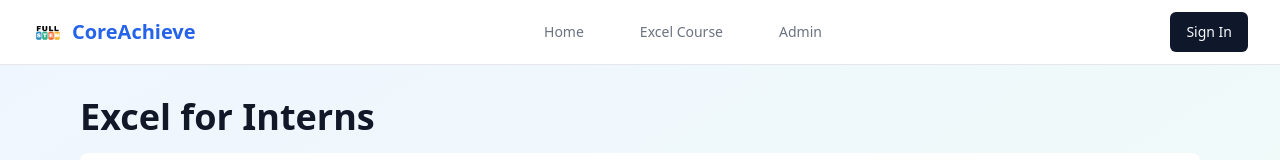
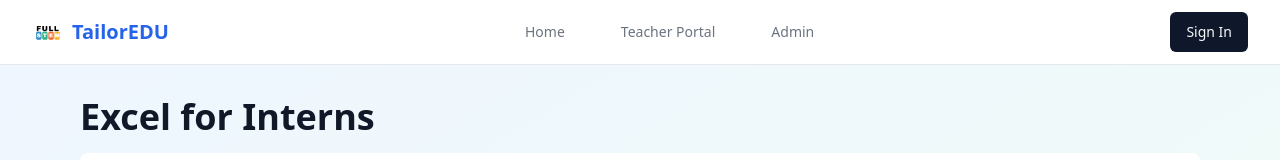
Before and after one commit to shaseaver25/full-stem, a React (Vite) app: page /course/excel in a window 1280 px wide. Shown: the top 160 px of the page. Built offline with nearby package versions, Linux system fonts and the light colour scheme; no server answers; the database is empty.

Commit message:
Fix: Update header and platform name
- Removed the "Excel Course" tab from the header.
- Changed the platform name from "CoreAchieve" to "TailorEDU" in the header.

```diff
--- a/src/components/Header.tsx
+++ b/src/components/Header.tsx
@@ -24,9 +24,9 @@ const Header = () => {
               <img
                 className="h-8 w-auto"
                 src="/lovable-uploads/3674debe-cc91-44e5-b661-71199ab7a186.png"
-                alt="CoreAchieve"
+                alt="TailorEDU"
               />
-              <span className="ml-2 text-xl font-bold text-blue-600">CoreAchieve</span>
+              <span className="ml-2 text-xl font-bold text-blue-600">TailorEDU</span>
             </Link>
           </div>
 
@@ -38,10 +38,10 @@ const Header = () => {
               Home
             </Link>
             <Link
-              to="/excel-course"
+              to="/teacher/auth"
               className="text-gray-500 hover:text-gray-900 px-3 py-2 rounded-md text-sm font-medium"
             >
-              Excel Course
+              Teacher Portal
             </Link>
             <Link
               to="/admin/dashboard"
```
